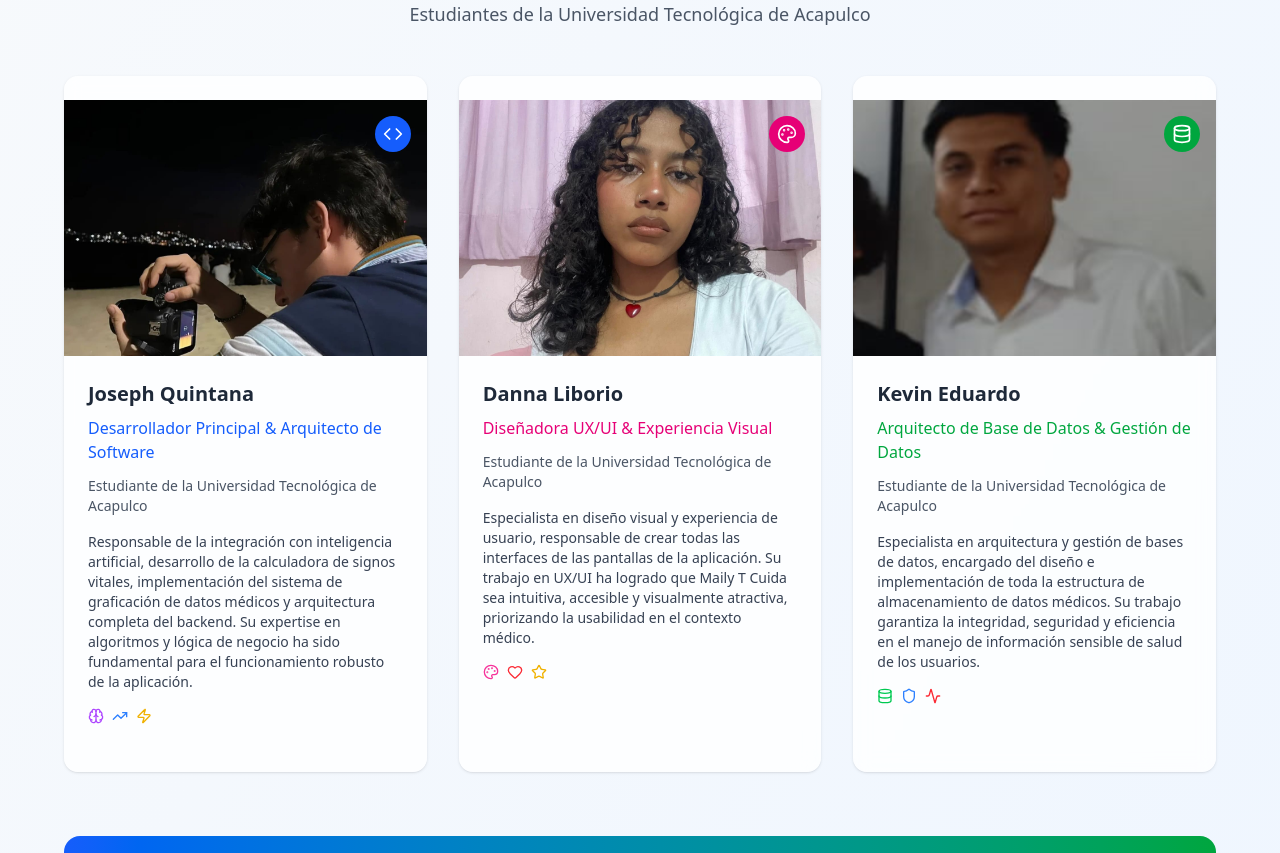
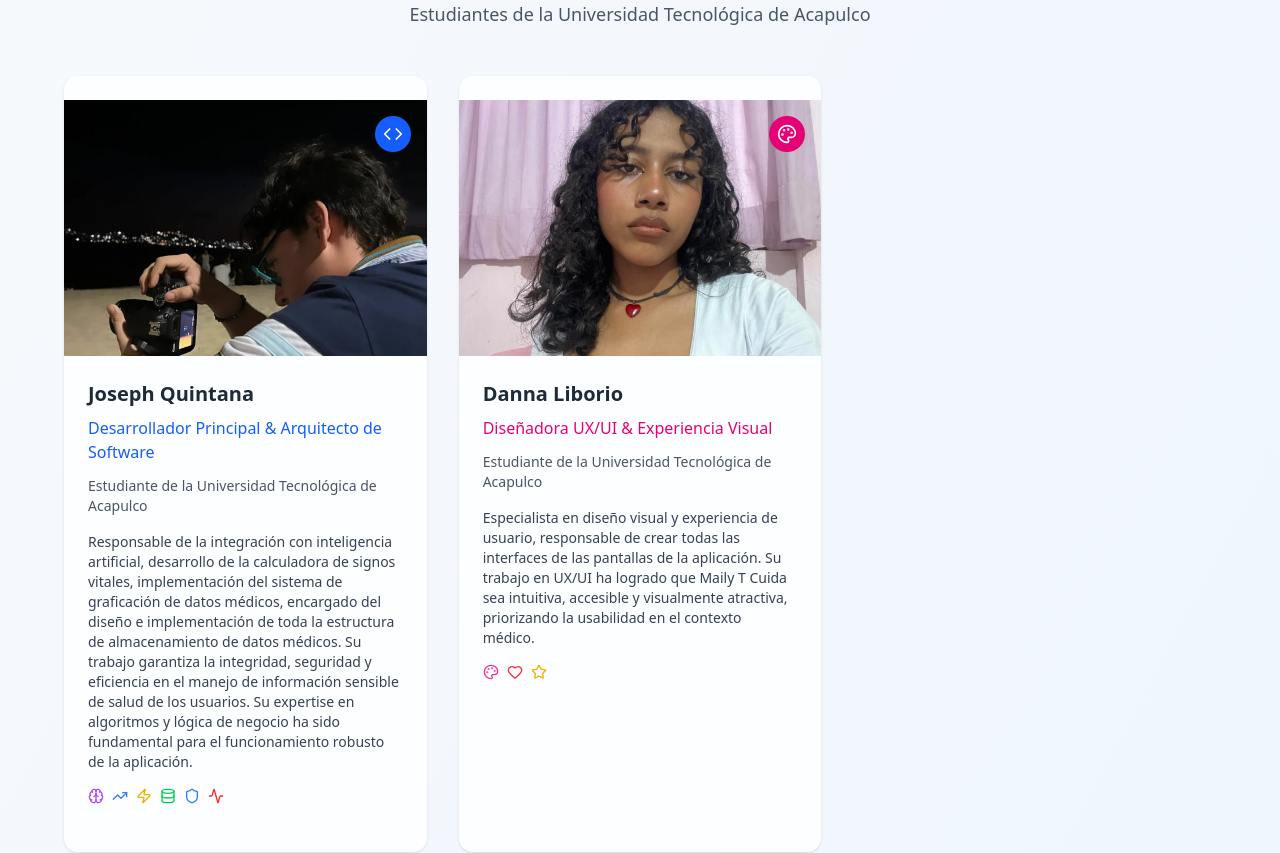
Before and after one commit to MrFtyoQr/mailyiaapk, a Next.js app: page / in a window 1280 px wide. Shown: the part 5140-5993 px from the top of the page. Built offline with nearby package versions, Linux system fonts and the light colour scheme.

Commit message:
Quitando basura
quitamos al sucio mugroso que no hizo nada

```diff
--- a/src/app/page.tsx
+++ b/src/app/page.tsx
@@ -532,14 +532,18 @@ export default function Component() {
                     <p className="text-gray-600 text-sm mb-4">Estudiante de la Universidad Tecnológica de Acapulco</p>
                     <p className="text-gray-700 text-sm">
                       Responsable de la integración con inteligencia artificial, desarrollo de la calculadora de signos
-                      vitales, implementación del sistema de graficación de datos médicos y arquitectura completa del
-                      backend. Su expertise en algoritmos y lógica de negocio ha sido fundamental para el funcionamiento
-                      robusto de la aplicación.
+                      vitales, implementación del sistema de graficación de datos médicos, encargado del diseño e
+                      implementación de toda la estructura de almacenamiento de datos médicos. Su trabajo garantiza la integridad,
+                      seguridad y eficiencia en el manejo de información sensible de salud de los usuarios. Su expertise en algoritmos
+                      y lógica de negocio ha sido fundamental para el funcionamiento robusto de la aplicación.
                     </p>
                     <div className="flex items-center mt-4 space-x-2">
                       <Brain className="w-4 h-4 text-purple-500" />
                       <TrendingUp className="w-4 h-4 text-blue-500" />
                       <Zap className="w-4 h-4 text-yellow-500" />
+                      <Database className="w-4 h-4 text-green-500" />
+                      <Shield className="w-4 h-4 text-blue-500" />
+                      <Activity className="w-4 h-4 text-red-500" />
                     </div>
                   </div>
                 </CardContent>
@@ -580,40 +584,6 @@ export default function Component() {
                 </CardContent>
               </Card>
 
-              {/* Card: Kevin Eduardo */}
-              <Card className="group hover:shadow-xl transition-all duration-300 transform hover:-translate-y-2 border-0 bg-white/80 backdrop-blur-sm overflow-hidden">
-                <CardContent className="p-0">
-                  <div className="relative">
-                    <div className="w-full h-64 overflow-hidden">
-                      <Image
-                        src="/kevin.png"
-                        alt="Kevin Eduardo"
-                        width={300}
-                        height={256}
-                        className="w-full h-full object-cover group-hover:scale-110 transition-transform duration-300"
-                      />
-                    </div>
-                    <div className="absolute top-4 right-4 bg-green-600 text-white p-2 rounded-full">
-                      <Database className="w-5 h-5" />
-                    </div>
-                  </div>
-                  <div className="p-6">
-                    <h4 className="text-xl font-bold text-gray-800 mb-2">Kevin Eduardo</h4>
-                    <p className="text-green-600 font-medium mb-3">Arquitecto de Base de Datos & Gestión de Datos</p>
-                    <p className="text-gray-600 text-sm mb-4">Estudiante de la Universidad Tecnológica de Acapulco</p>
-                    <p className="text-gray-700 text-sm">
-                      Especialista en arquitectura y gestión de bases de datos, encargado del diseño e implementación de
-                      toda la estructura de almacenamiento de datos médicos. Su trabajo garantiza la integridad,
-                      seguridad y eficiencia en el manejo de información sensible de salud de los usuarios.
-                    </p>
-                    <div className="flex items-center mt-4 space-x-2">
-                      <Database className="w-4 h-4 text-green-500" />
-                      <Shield className="w-4 h-4 text-blue-500" />
-                      <Activity className="w-4 h-4 text-red-500" />
-                    </div>
-                  </div>
-                </CardContent>
-              </Card>
             </div>
 
             {/* Stats del equipo */}
```
